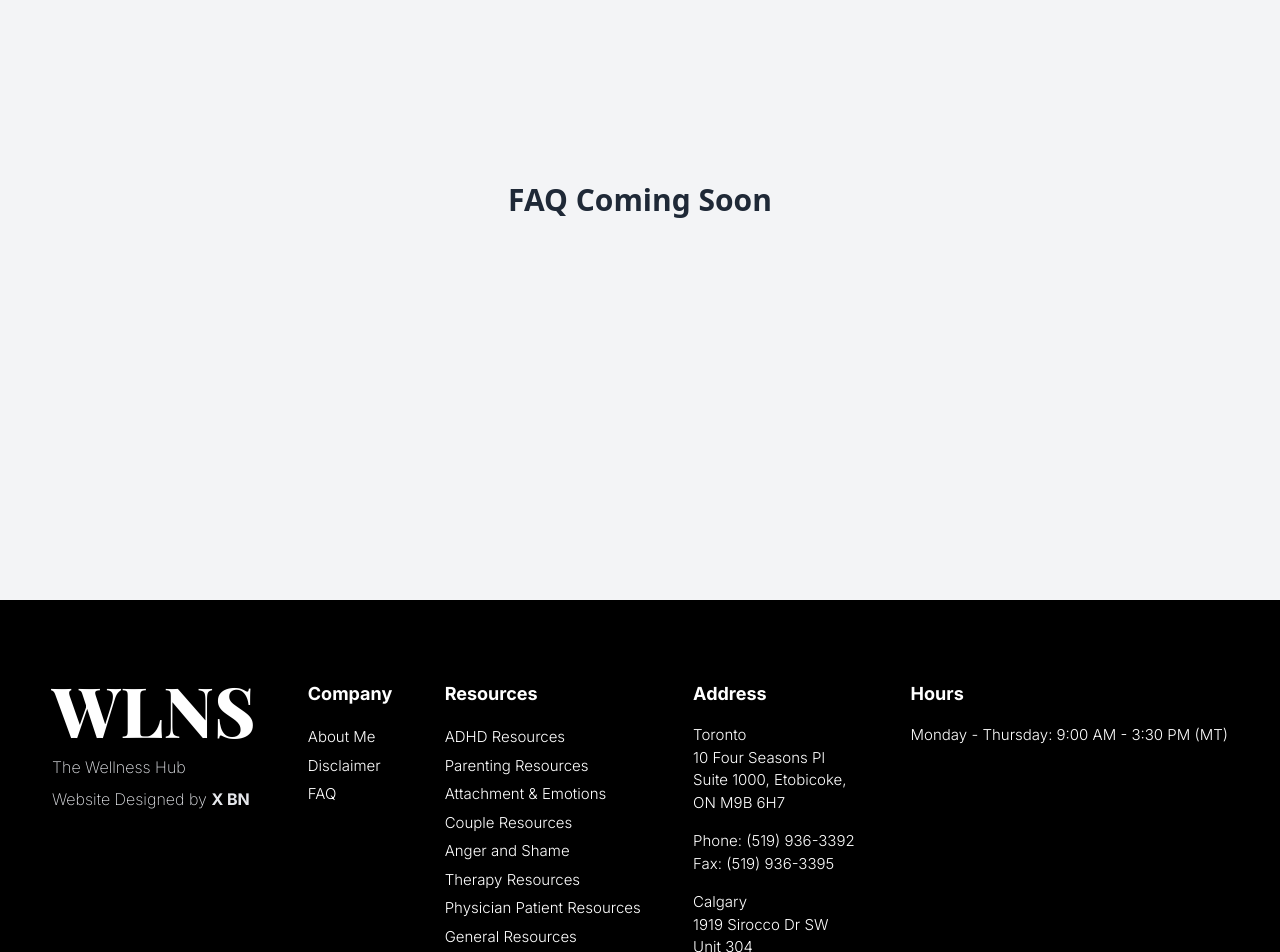
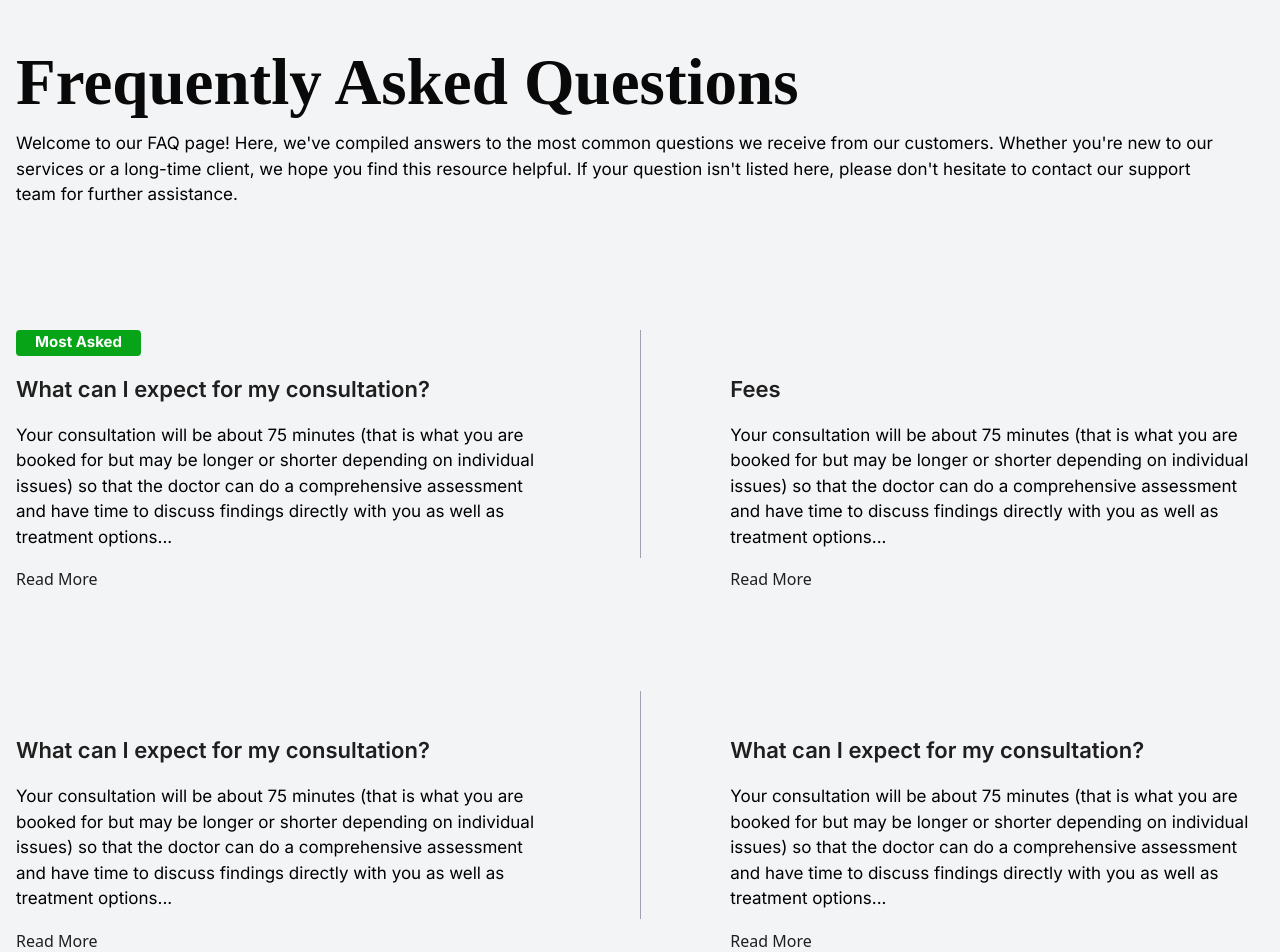
Before and after one commit to topcowmoo/areca-vestiaria, a React (Vite) app: page /faq in a window 1280 px wide. Shown: the part 200-1152 px from the top of the page. Built offline with nearby package versions, Linux system fonts and the light colour scheme; a web font is replaced by a local one.

Commit message:
faq page styling

```diff
--- a/src/components/Footer.jsx
+++ b/src/components/Footer.jsx
@@ -2,7 +2,7 @@ import { Link } from 'react-router-dom';
 
 const Footer = () => {
   return (
-    <footer className="w-full px-[52px] pt-20 pb-[106px] bg-black text-white">
+    <footer className="w-full px-[52px] pt-20 pb-[106px] bg-black text-white ">
       <div className="max-w-[1440px] mx-auto flex justify-between">
         <div className="flex flex-col justify-start">
           <div className="text-white text-[69.39px] font-extrabold" style={{ fontFamily: 'Playfair Display, sans-serif', lineHeight: '59.33px' }}>WLNS</div>
--- a/src/index.css
+++ b/src/index.css
@@ -8,6 +8,7 @@ body, html {
   padding: 0;
   width: 100%;
   overflow-x: hidden;
+
 
 }
 
--- a/src/pages/FAQ.jsx
+++ b/src/pages/FAQ.jsx
@@ -1,11 +1,111 @@
+const Faq = () => {
+  return (
+    <div className="min-h-screen bg-gray-100 relative">
+      {/* Black Bar at the Top */}
+      <div className="w-full h-[136px] left-0 top-0 absolute bg-black z-0" />
 
+      {/* FAQ Section */}
+      <div className="relative max-w-[1440px] mx-auto px-4 pt-[250px]">
+        {/* FAQ Section Title */}
+        <div>
+          <div className="text-[#090909] text-[65px] font-bold font-['Playfair'] leading-none">
+            Frequently Asked Questions
+          </div>
+        </div>
 
-function Faq() {
-  return (
-    <div className="flex items-center justify-center min-h-screen bg-gray-100">
-    <h1 className="text-3xl font-bold text-gray-800">FAQ Coming Soon</h1>
-  </div>
-  )
-}
+        {/* FAQ Section Intro */}
+        <div className="mt-4">
+          <div className="text-[17px] text-black font-normal font-['Inter'] mb-8 w-[1198px]">
+            Welcome to our FAQ page! Here, we've compiled answers to the most common questions we receive from our customers. Whether you're new to our services or a long-time client, we hope you find this resource helpful. If your question isn't listed here, please don't hesitate to contact our support team for further assistance.
+          </div>
+        </div>
 
-export default Faq
+        {/* First Row of FAQ Entries */}
+        <div className="flex items-start gap-[90px] pt-[90px]">
+          <div className="w-[539px] flex flex-col gap-[17px]">
+            <div className="w-[125px] h-[26px] flex items-center justify-center text-white text-[15px] font-bold font-['Inter'] bg-[#06a416] rounded">
+              Most Asked
+            </div>
+            <div className="text-[#1f1f1f] text-[22px] font-semibold font-['Inter']">
+              What can I expect for my consultation?
+            </div>
+            <div className="text-black text-[17px] font-normal font-['Inter']">
+              Your consultation will be about 75 minutes (that is what you are booked for but may be longer or shorter depending on individual issues) so that the doctor can do a comprehensive assessment and have time to discuss findings directly with you as well as treatment options...
+            </div>
+            <div className="text-[#1f1f1f]">Read More</div>
+          </div>
+
+          {/* Vertical Divider */}
+          <div className="h-[228px] w-[0.5px] bg-gray-400 mx-auto"></div>
+
+          <div className="w-[539px] flex flex-col gap-[17px]">
+            <div className="w-[125px] h-[26px] flex items-center justify-center text-white/0 text-[15px] font-bold font-['Inter']"></div>
+            <div className="text-[#1f1f1f] text-[22px] font-semibold font-['Inter']">Fees</div>
+            <div className="text-black text-[17px] font-normal font-['Inter']">
+              Your consultation will be about 75 minutes (that is what you are booked for but may be longer or shorter depending on individual issues) so that the doctor can do a comprehensive assessment and have time to discuss findings directly with you as well as treatment options...
+            </div>
+            <div className="text-[#1f1f1f]">Read More</div>
+          </div>
+        </div>
+
+        {/* Second Row of FAQ Entries */}
+        <div className="flex items-start gap-[90px] mt-[100px]">
+          <div className="w-[539px] flex flex-col gap-[17px]">
+            <div className="w-[125px] h-[26px] flex items-center justify-center text-white/0 text-[15px] font-bold font-['Inter']"></div>
+            <div className="text-[#1f1f1f] text-[22px] font-semibold font-['Inter']">
+              What can I expect for my consultation?
+            </div>
+            <div className="text-black text-[17px] font-normal font-['Inter']">
+              Your consultation will be about 75 minutes (that is what you are booked for but may be longer or shorter depending on individual issues) so that the doctor can do a comprehensive assessment and have time to discuss findings directly with you as well as treatment options...
+            </div>
+            <div className="text-[#1f1f1f]">Read More</div>
+          </div>
+
+          {/* Vertical Divider */}
+          <div className="h-[228px] w-[0.5px] bg-gray-400 mx-auto"></div>
+
+          <div className="w-[539px] flex flex-col gap-[17px]">
+            <div className="w-[125px] h-[26px] flex items-center justify-center text-white/0 text-[15px] font-bold font-['Inter']"></div>
+            <div className="text-[#1f1f1f] text-[22px] font-semibold font-['Inter']">
+              What can I expect for my consultation?
+            </div>
+            <div className="text-black text-[17px] font-normal font-['Inter']">
+              Your consultation will be about 75 minutes (that is what you are booked for but may be longer or shorter depending on individual issues) so that the doctor can do a comprehensive assessment and have time to discuss findings directly with you as well as treatment options...
+            </div>
+            <div className="text-[#1f1f1f]">Read More</div>
+          </div>
+        </div>
+
+        {/* Third Row of FAQ Entries */}
+        <div className="flex items-start gap-[90px] mt-[100px]">
+          <div className="w-[539px] flex flex-col gap-[17px]">
+            <div className="w-[125px] h-[26px] flex items-center justify-center text-white/0 text-[15px] font-bold font-['Inter']"></div>
+            <div className="text-[#1f1f1f] text-[22px] font-semibold font-['Inter']">
+              What can I expect for my consultation?
+            </div>
+            <div className="text-black text-[17px] font-normal font-['Inter']">
+              Your consultation will be about 75 minutes (that is what you are booked for but may be longer or shorter depending on individual issues) so that the doctor can do a comprehensive assessment and have time to discuss findings directly with you as well as treatment options...
+            </div>
+            <div className="text-[#1f1f1f]">Read More</div>
+          </div>
+
+          {/* Vertical Divider */}
+          <div className="h-[228px] w-[0.5px] bg-gray-400 mx-auto"></div>
+
+          <div className="w-[539px] flex flex-col gap-[17px]">
+            <div className="w-[125px] h-[26px] flex items-center justify-center text-white/0 text-[15px] font-bold font-['Inter']"></div>
+            <div className="text-[#1f1f1f] text-[22px] font-semibold font-['Inter']">
+              What can I expect for my consultation?
+            </div>
+            <div className="text-black text-[17px] font-normal font-['Inter']">
+              Your consultation will be about 75 minutes (that is what you are booked for but may be longer or shorter depending on individual issues) so that the doctor can do a comprehensive assessment and have time to discuss findings directly with you as well as treatment options...
+            </div>
+            <div className="text-[#1f1f1f]">Read More</div>
+          </div>
+        </div>
+      </div>
+    </div>
+  );
+};
+
+export default Faq;
```
